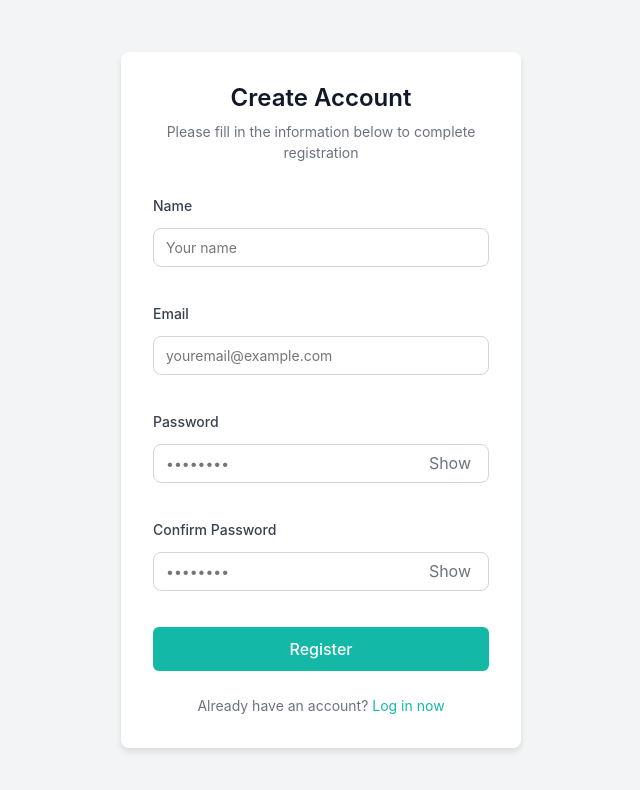
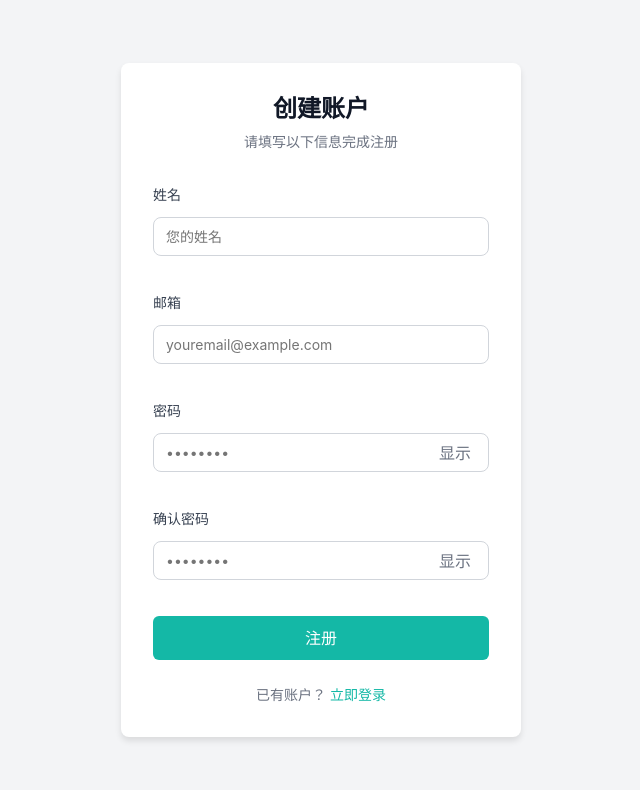
Before and after one commit to MichealShao/todo-frontend, a React (Create React App) app: page /signup in a window 1280 px wide. Shown: the top 790 px of the page, without its empty margins (319-959 px from the left). Built offline with nearby package versions, Linux system fonts and the light colour scheme.

Commit message:
优化用户体验：在登录和注册页面之间保留用户输入的邮箱和密码

```diff
--- a/src/components/auth/Login.jsx
+++ b/src/components/auth/Login.jsx
@@ -1,12 +1,12 @@
-import React, { useState } from "react";
+import React, { useState, useEffect } from "react";
 import { Link, useNavigate } from "react-router-dom";
 import "../../styles/Auth.css";
 import { authAPI } from "../../services/api";
 
 export const Login = () => {
   const [formData, setFormData] = useState({
-    email: "",
-    password: "",
+    email: localStorage.getItem('tempAuthEmail') || "",
+    password: localStorage.getItem('tempAuthPassword') || "",
     rememberMe: false
   });
   const [showPassword, setShowPassword] = useState(false);
@@ -14,12 +14,22 @@ export const Login = () => {
   const [loading, setLoading] = useState(false);
   const navigate = useNavigate();
 
+  useEffect(() => {
+    localStorage.removeItem('registrationSuccess');
+  }, []);
+
   const handleChange = (e) => {
     const { name, value, type, checked } = e.target;
     setFormData(prev => ({
       ...prev,
       [name]: type === 'checkbox' ? checked : value
     }));
+
+    if (name === 'email') {
+      localStorage.setItem('tempAuthEmail', value);
+    } else if (name === 'password') {
+      localStorage.setItem('tempAuthPassword', value);
+    }
   };
 
   const handleSubmit = async (e) => {
@@ -29,19 +39,23 @@ export const Login = () => {
 
     try {
       await authAPI.login({ email: formData.email, password: formData.password });
+
+      localStorage.removeItem('tempAuthEmail');
+      localStorage.removeItem('tempAuthPassword');
+
       navigate('/todolist');
     } catch (err) {
       console.error('Login error:', err);
       setLoading(false);
 
       if (err.response && err.response.status === 401) {
-        setError('Username or password is incorrect. Please try again.');
+        setError('用户名或密码不正确，请重试。');
       } else if (err.response && err.response.status === 400) {
-        setError('Please enter a valid username and password.');
+        setError('请输入有效的用户名和密码。');
       } else if (err.message === 'Network Error') {
-        setError('Unable to connect to the server. Please check your internet connection.');
+        setError('无法连接到服务器，请检查您的网络连接。');
       } else {
-        setError('Unable to log in at this time. Please try again later.');
+        setError('登录暂时无法完成，请稍后再试。');
       }
     }
   };
@@ -50,15 +64,15 @@ export const Login = () => {
     <div className="auth-container">
       <div className="auth-card">
         <div className="auth-header">
-          <h1 className="auth-title">Login Account</h1>
-          <p className="auth-subtitle">Please enter your login information</p>
+          <h1 className="auth-title">登录账户</h1>
+          <p className="auth-subtitle">请输入您的登录信息</p>
         </div>
 
         {error && <div className="auth-error">{error}</div>}
 
         <form className="auth-form" onSubmit={handleSubmit}>
           <div className="form-group">
-            <label className="form-label" htmlFor="email">Email</label>
+            <label className="form-label" htmlFor="email">邮箱</label>
             <div className="form-input-container">
               <input
                 id="email"
@@ -74,7 +88,7 @@ export const Login = () => {
           </div>
 
           <div className="form-group">
-            <label className="form-label" htmlFor="password">Password</label>
+            <label className="form-label" htmlFor="password">密码</label>
             <div className="form-input-container">
               <input
                 id="password"
@@ -91,7 +105,7 @@ export const Login = () => {
                 className="password-toggle"
                 onClick={() => setShowPassword(!showPassword)}
               >
-                {showPassword ? "Hide" : "Show"}
+                {showPassword ? "隐藏" : "显示"}
               </button>
             </div>
           </div>
@@ -105,7 +119,7 @@ export const Login = () => {
               checked={formData.rememberMe}
               onChange={handleChange}
             />
-            <label htmlFor="remember">Remember me</label>
+            <label htmlFor="remember">记住我</label>
           </div>
 
           <button
@@ -113,14 +127,14 @@ export const Login = () => {
             className="auth-button"
             disabled={loading}
           >
-            {loading ? 'Logging in...' : 'Login'}
+            {loading ? '登录中...' : '登录'}
           </button>
         </form>
 
         <div className="auth-footer">
-          Don't have an account?{" "}
+          还没有账户？{" "}
           <Link to="/signup" className="auth-link">
-            Register
+            注册
           </Link>
         </div>
       </div>
--- a/src/components/auth/SignUp.jsx
+++ b/src/components/auth/SignUp.jsx
@@ -1,14 +1,15 @@
-import React, { useState } from "react";
+import React, { useState, useEffect } from "react";
 import { Link, useNavigate } from "react-router-dom";
 import "../../styles/Auth.css";
 import { authAPI } from "../../services/api";
 
 export const SignUp = () => {
+  // 初始化时从 localStorage 获取保存的表单数据
   const [formData, setFormData] = useState({
     name: "",
-    email: "",
-    password: "",
-    confirmPassword: ""
+    email: localStorage.getItem('tempAuthEmail') || "",
+    password: localStorage.getItem('tempAuthPassword') || "",
+    confirmPassword: localStorage.getItem('tempAuthPassword') || ""
   });
   const [showPassword, setShowPassword] = useState(false);
   const [showConfirmPassword, setShowConfirmPassword] = useState(false);
@@ -28,9 +29,8 @@ export const SignUp = () => {
     e.preventDefault();
     setError(null);
 
-
     if (formData.password !== formData.confirmPassword) {
-      setError('Passwords do not match');
+      setError('两次输入的密码不一致');
       return;
     }
 
@@ -43,7 +43,14 @@ export const SignUp = () => {
         password: formData.password
       });
 
+      // 注册成功后清除临时保存的数据
+      localStorage.removeItem('tempAuthEmail');
+      localStorage.removeItem('tempAuthPassword');
 
+      // 设置注册成功标志
+      localStorage.setItem('registrationSuccess', 'true');
+
+      // 尝试自动登录
       await authAPI.login({
         email: formData.email,
         password: formData.password
@@ -51,21 +58,21 @@ export const SignUp = () => {
 
       navigate('/todolist');
     } catch (err) {
-      console.error('Signup error:', err);
+      console.error('注册错误:', err);
       setLoading(false);
 
       if (err.response && err.response.data && err.response.data.message) {
         if (err.response.data.message.includes('duplicate')) {
-          setError('This username is already taken. Please choose another one.');
+          setError('此用户名已被占用。请选择另一个用户名。');
         } else if (err.response.data.message.includes('password')) {
-          setError('Password must be at least 6 characters long and include a mix of letters and numbers.');
+          setError('密码长度必须至少为6个字符，并包含字母和数字的组合。');
         } else {
           setError(err.response.data.message);
         }
       } else if (err.message === 'Network Error') {
-        setError('Unable to connect to the server. Please check your internet connection.');
+        setError('无法连接到服务器。请检查您的网络连接。');
       } else {
-        setError('Unable to create your account at this time. Please try again later.');
+        setError('暂时无法创建您的账户。请稍后再试。');
       }
     }
   };
@@ -74,22 +81,22 @@ export const SignUp = () => {
     <div className="auth-container">
       <div className="auth-card">
         <div className="auth-header">
-          <h1 className="auth-title">Create Account</h1>
-          <p className="auth-subtitle">Please fill in the information below to complete registration</p>
+          <h1 className="auth-title">创建账户</h1>
+          <p className="auth-subtitle">请填写以下信息完成注册</p>
         </div>
 
         {error && <div className="auth-error">{error}</div>}
 
         <form className="auth-form" onSubmit={handleSubmit}>
           <div className="form-group">
-            <label className="form-label" htmlFor="name">Name</label>
+            <label className="form-label" htmlFor="name">姓名</label>
             <div className="form-input-container">
               <input
                 id="name"
                 type="text"
                 name="name"
                 className="form-input"
-                placeholder="Your name"
+                placeholder="您的姓名"
                 value={formData.name}
                 onChange={handleChange}
                 required
@@ -98,7 +105,7 @@ export const SignUp = () => {
           </div>
 
           <div className="form-group">
-            <label className="form-label" htmlFor="email">Email</label>
+            <label className="form-label" htmlFor="email">邮箱</label>
             <div className="form-input-container">
               <input
                 id="email"
@@ -114,7 +121,7 @@ export const SignUp = () => {
           </div>
 
           <div className="form-group">
-            <label className="form-label" htmlFor="password">Password</label>
+            <label className="form-label" htmlFor="password">密码</label>
             <div className="form-input-container">
               <input
                 id="password"
@@ -131,13 +138,13 @@ export const SignUp = () => {
                 className="password-toggle"
                 onClick={() => setShowPassword(!showPassword)}
               >
-                {showPassword ? "Hide" : "Show"}
+                {showPassword ? "隐藏" : "显示"}
               </button>
             </div>
           </div>
 
           <div className="form-group">
-            <label className="form-label" htmlFor="confirmPassword">Confirm Password</label>
+            <label className="form-label" htmlFor="confirmPassword">确认密码</label>
             <div className="form-input-container">
               <input
                 id="confirmPassword"
@@ -154,7 +161,7 @@ export const SignUp = () => {
                 className="password-toggle"
                 onClick={() => setShowConfirmPassword(!showConfirmPassword)}
               >
-                {showConfirmPassword ? "Hide" : "Show"}
+                {showConfirmPassword ? "隐藏" : "显示"}
               </button>
             </div>
           </div>
@@ -164,14 +171,14 @@ export const SignUp = () => {
             className="auth-button"
             disabled={loading}
           >
-            {loading ? 'Registering...' : 'Register'}
+            {loading ? '注册中...' : '注册'}
           </button>
         </form>
 
         <div className="auth-footer">
-          Already have an account?{" "}
+          已有账户？{" "}
           <Link to="/" className="auth-link">
-            Log in now
+            立即登录
           </Link>
         </div>
       </div>
```
